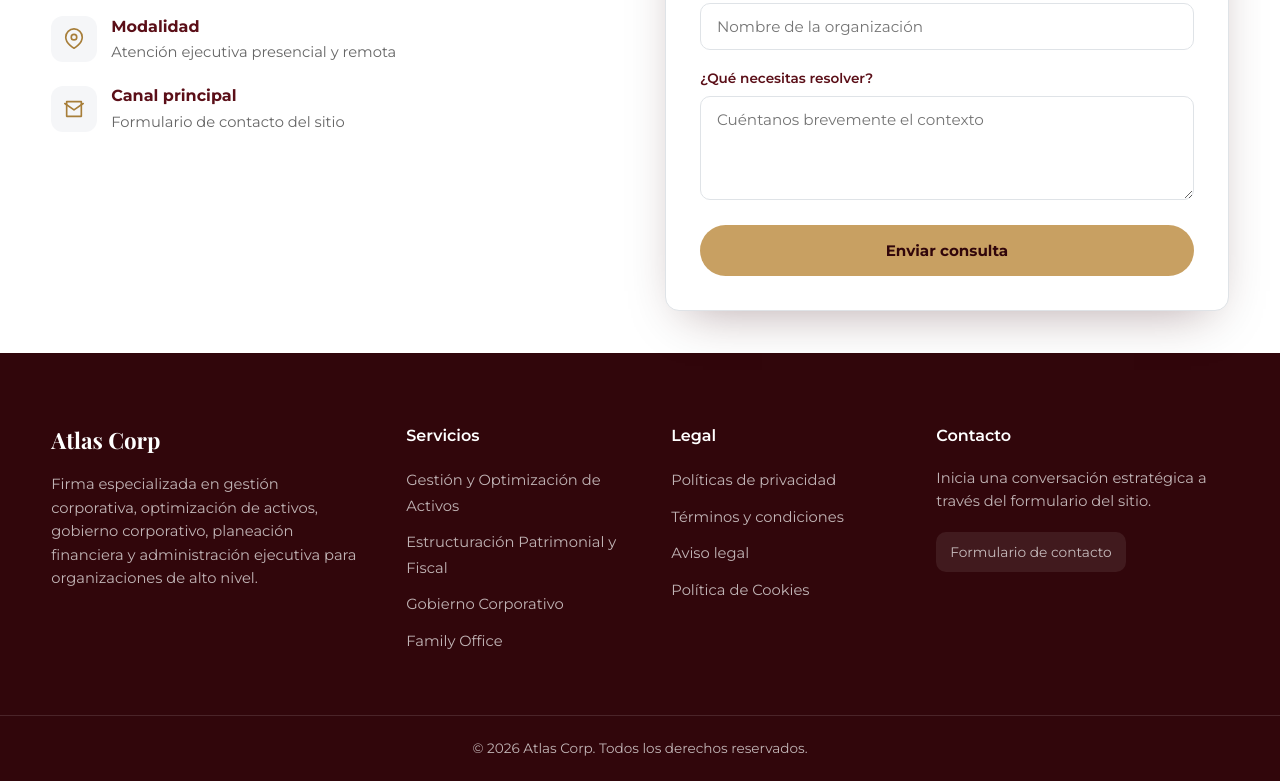
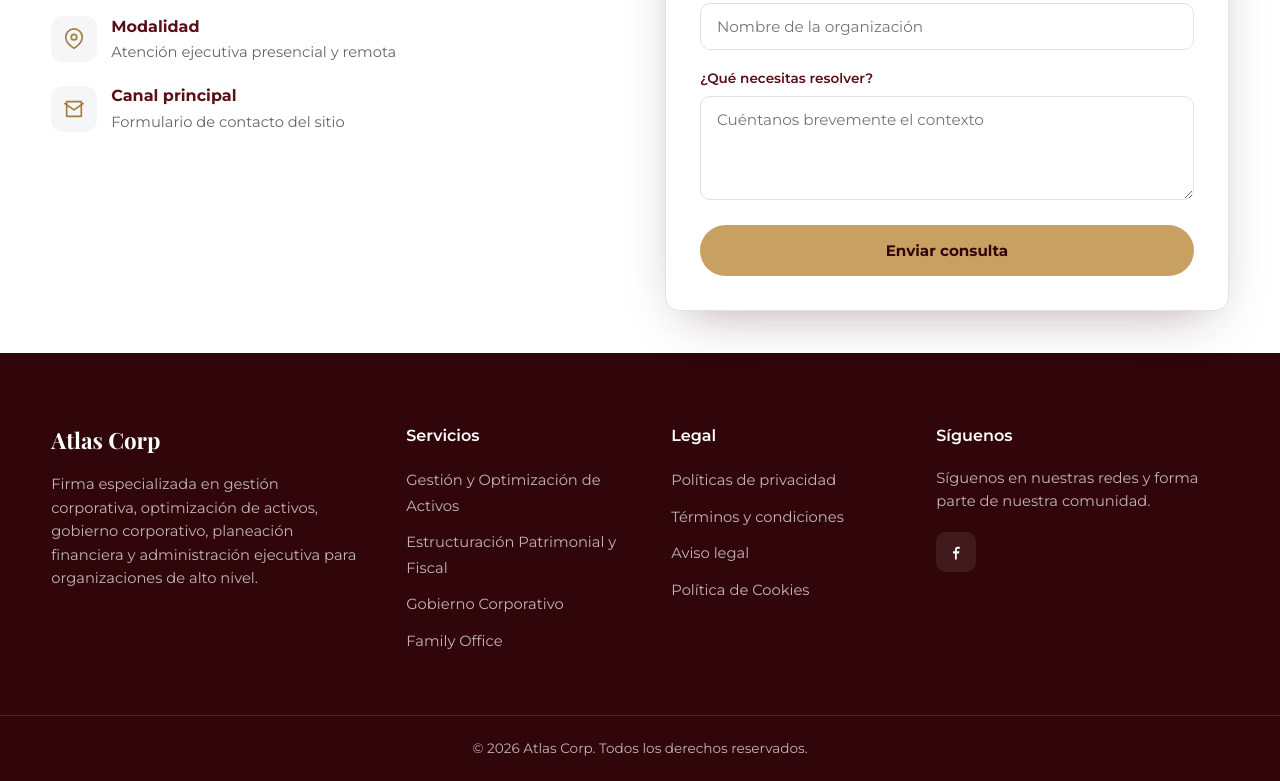
Before and after one commit to remedycool0-debug/atlas-corp, a plain HTML site: page index.html in a window 1280 px wide. Shown: the part 3762-4543 px from the top of the page. Drawn offline with nearby package versions, Linux system fonts and the light colour scheme.

Commit message:
Update index.html

```diff
--- a/index.html
+++ b/index.html
@@ -26,7 +26,7 @@
 .cta-banner{background:linear-gradient(120deg,var(--dark),var(--darker));color:#fff;text-align:center}.cta-banner h2{color:#fff;font-size:clamp(2rem,4.2vw,3rem)}.cta-banner p{color:rgba(255,255,255,.85);max-width:620px;margin:14px auto 30px}
 .contact-grid{display:grid;grid-template-columns:1fr 1fr;gap:50px;align-items:start}.contact-info h2{font-size:clamp(1.9rem,4vw,2.7rem);margin:12px 0 18px}.contact-info p{color:var(--gray);margin-bottom:26px}.cinfo{display:flex;gap:14px;margin-bottom:18px;align-items:center}.cinfo .ci{width:46px;height:46px;border-radius:12px;background:var(--soft);display:flex;align-items:center;justify-content:center}.cinfo .ci svg{width:22px;height:22px;stroke:var(--accentd);fill:none;stroke-width:1.8;stroke-linecap:round;stroke-linejoin:round}.cinfo b{display:block}.cinfo span{color:var(--gray);font-size:.92rem}
 form{background:#fff;border:1px solid var(--line);border-radius:var(--radius);padding:34px;box-shadow:var(--shadow)}form label{font-size:.85rem;font-weight:600;display:block;margin-bottom:6px}form input,form textarea{width:100%;padding:13px 16px;border:1px solid var(--line);border-radius:10px;font-family:var(--body);font-size:.95rem;margin-bottom:18px}form input:focus,form textarea:focus{outline:none;border-color:var(--accentd);box-shadow:0 0 0 3px #C8A06233}form .btn{width:100%;justify-content:center}
-footer{background:var(--darker);color:rgba(255,255,255,.7);padding:70px 0 0}.foot-grid{display:grid;grid-template-columns:1.4fr 1fr 1fr 1.3fr;gap:40px;padding-bottom:50px}.foot-brand .fb-name{font-family:var(--title);font-weight:700;font-size:1.4rem;color:#fff;margin-bottom:14px}.foot-brand p{font-size:.92rem}footer h5{color:#fff;font-family:var(--body);font-weight:600;margin-bottom:18px;font-size:1rem}footer ul{list-style:none}footer ul li{margin-bottom:11px}footer ul a{font-size:.92rem;transition:.2s}footer ul a:hover{color:var(--accent)}.socials{display:flex;gap:12px;margin-top:18px}.socials a{height:40px;border-radius:10px;background:rgba(255,255,255,.08);display:inline-flex;align-items:center;justify-content:center;transition:.2s;padding:0 14px;font-size:.86rem}.socials a:hover{background:var(--accent);color:var(--darker)}.copy{border-top:1px solid rgba(255,255,255,.12);padding:22px 0;text-align:center;font-size:.85rem}
+footer{background:var(--darker);color:rgba(255,255,255,.7);padding:70px 0 0}.foot-grid{display:grid;grid-template-columns:1.4fr 1fr 1fr 1.3fr;gap:40px;padding-bottom:50px}.foot-brand .fb-name{font-family:var(--title);font-weight:700;font-size:1.4rem;color:#fff;margin-bottom:14px}.foot-brand p{font-size:.92rem}footer h5{color:#fff;font-family:var(--body);font-weight:600;margin-bottom:18px;font-size:1rem}footer ul{list-style:none}footer ul li{margin-bottom:11px}footer ul a{font-size:.92rem;transition:.2s}footer ul a:hover{color:var(--accent)}.socials{display:flex;gap:12px;margin-top:18px}.socials a{width:40px;height:40px;border-radius:10px;background:rgba(255,255,255,.08);display:inline-flex;align-items:center;justify-content:center;transition:.2s}.socials svg{width:18px;height:18px;fill:#fff}.socials a:hover{background:var(--accent);color:var(--darker)}.copy{border-top:1px solid rgba(255,255,255,.12);padding:22px 0;text-align:center;font-size:.85rem}
 .wa{position:fixed;right:22px;bottom:22px;width:58px;height:58px;border-radius:50%;background:var(--accent);display:flex;align-items:center;justify-content:center;box-shadow:0 10px 30px -6px rgba(200,160,98,.6);z-index:60;animation:pulse 2.4s infinite}.wa svg{width:28px;height:28px;fill:none;stroke:var(--darker);stroke-width:2;stroke-linecap:round;stroke-linejoin:round}@keyframes pulse{0%{box-shadow:0 0 0 0 rgba(200,160,98,.55)}70%{box-shadow:0 0 0 18px rgba(200,160,98,0)}100%{box-shadow:0 0 0 0 rgba(200,160,98,0)}}
 @media(max-width:900px){.hero-grid,.why-grid,.contact-grid{grid-template-columns:1fr}.services-grid,.tst-grid{grid-template-columns:1fr}.stats-grid{grid-template-columns:repeat(2,1fr)}.foot-grid{grid-template-columns:1fr 1fr}.menu{position:fixed;inset:86px 0 auto 0;background:#fff;flex-direction:column;padding:24px;gap:18px;border-bottom:1px solid var(--line);transform:translateY(-10px);opacity:0;visibility:hidden;pointer-events:none;z-index:45;transition:.25s}.menu.open{transform:translateY(0);opacity:1;visibility:visible;pointer-events:auto}.burger{display:flex}.nav-cta .btn{display:none}section{padding:64px 0}.hero{align-items:flex-start;min-height:auto;padding-top:34px;padding-bottom:56px}.hero-grid{margin-left:clamp(24px,7vw,44px);margin-right:24px;width:auto;max-width:none}.copy span{display:block}}
 @media(max-width:560px){.stats-grid,.foot-grid{grid-template-columns:1fr}.logo-name>span{font-size:1.1rem}.logo-mark{width:48px;height:48px;flex-basis:48px}.hero h1{font-size:2.35rem}.btn{width:100%;justify-content:center}}@media(max-width:420px){.logo-name{display:none}}@media(min-width:901px){.hero{align-items:flex-start;min-height:auto;padding-top:44px;padding-bottom:76px}.hero-grid{width:min(1180px,92%);max-width:1180px;margin-left:auto;margin-right:auto}.hero-grid>span,.hero-grid>h1,.hero-grid>p,.hero-grid>.hero-actions,.hero-grid>.hero-chips{max-width:620px}section.testimonials,section.why,section.cta-banner,section.contact{padding-bottom:42px}section.contact{padding-top:28px}section.services,section.testimonials{padding-top:52px}.logo-mark{width:56px;height:56px;flex-basis:56px}}</style>
@@ -101,7 +101,7 @@
 <li><a href="aviso-legal.html">Aviso legal</a></li>
 <li><a href="politica-cookies.html">Política de Cookies</a></li>
 </ul></div>
-<div><h5>Contacto</h5><p style="font-size:.92rem">Inicia una conversación estratégica a través del formulario del sitio.</p><div class="socials"><a href="#contacto" aria-label="Ir al formulario de contacto">Formulario de contacto</a></div></div>
+<div><h5>Síguenos</h5><p style="font-size:.92rem">Síguenos en nuestras redes y forma parte de nuestra comunidad.</p><div class="socials"><a href="https://www.facebook.com/atlascorpatlas/" aria-label="Facebook de Atlas Corp" target="_blank" rel="noopener noreferrer"><svg aria-hidden="true" viewBox="0 0 24 24"><path d="M13 22v-8h3l.5-3H13V9c0-.9.3-1.5 1.6-1.5H17V5c-.3 0-1.3-.1-2.4-.1-2.4 0-4 1.4-4 4V11H8v3h2.6v8z"/></svg></a></div></div>
 </div><div class="copy"><span>© 2026 Atlas Corp.</span> <span>Todos los derechos reservados.</span></div></footer>
 
 <a class="wa" href="#contacto" aria-label="Contactar a Atlas Corp"><svg viewBox="0 0 24 24"><path d="M4 4h16v16H4z"/><path d="M22 6l-10 7L2 6"/></svg></a>
```
